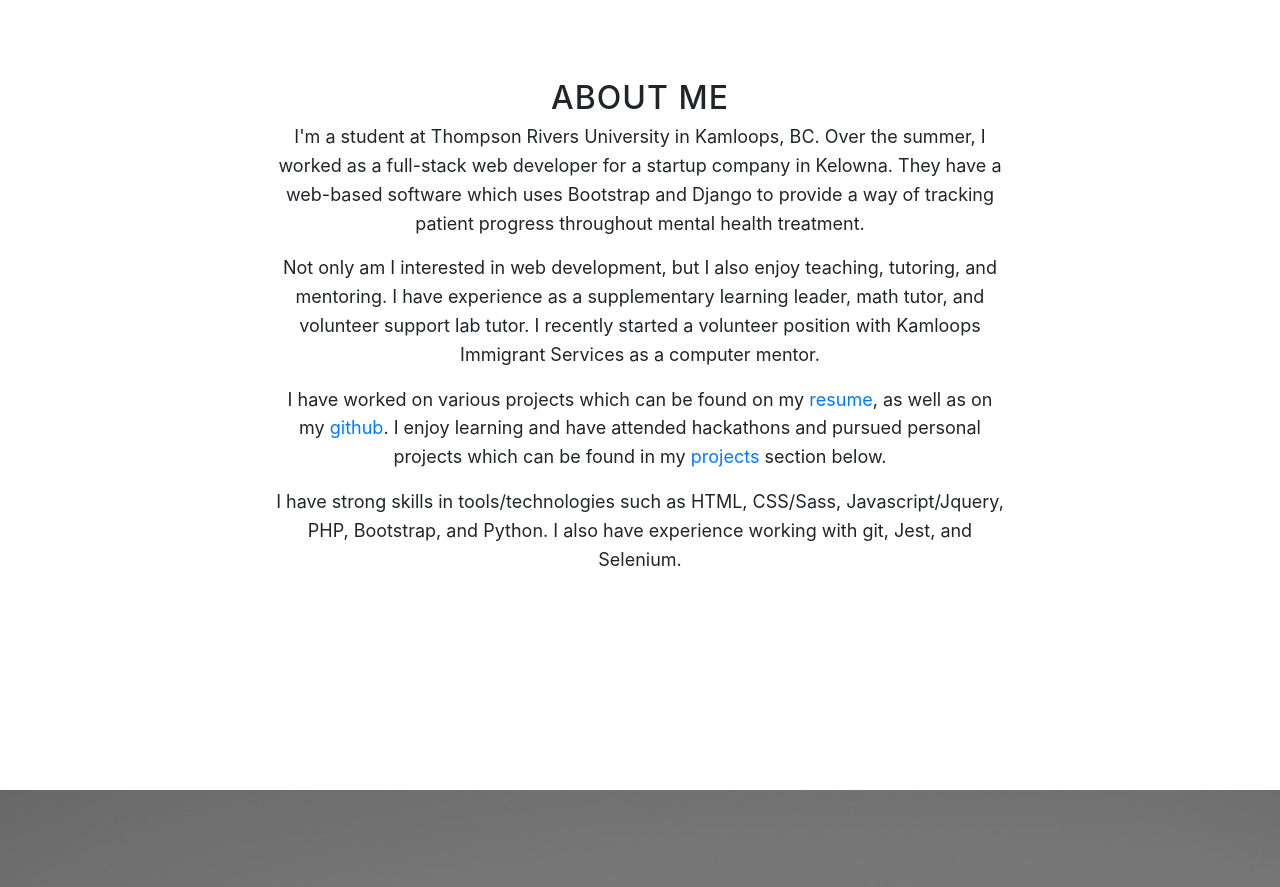
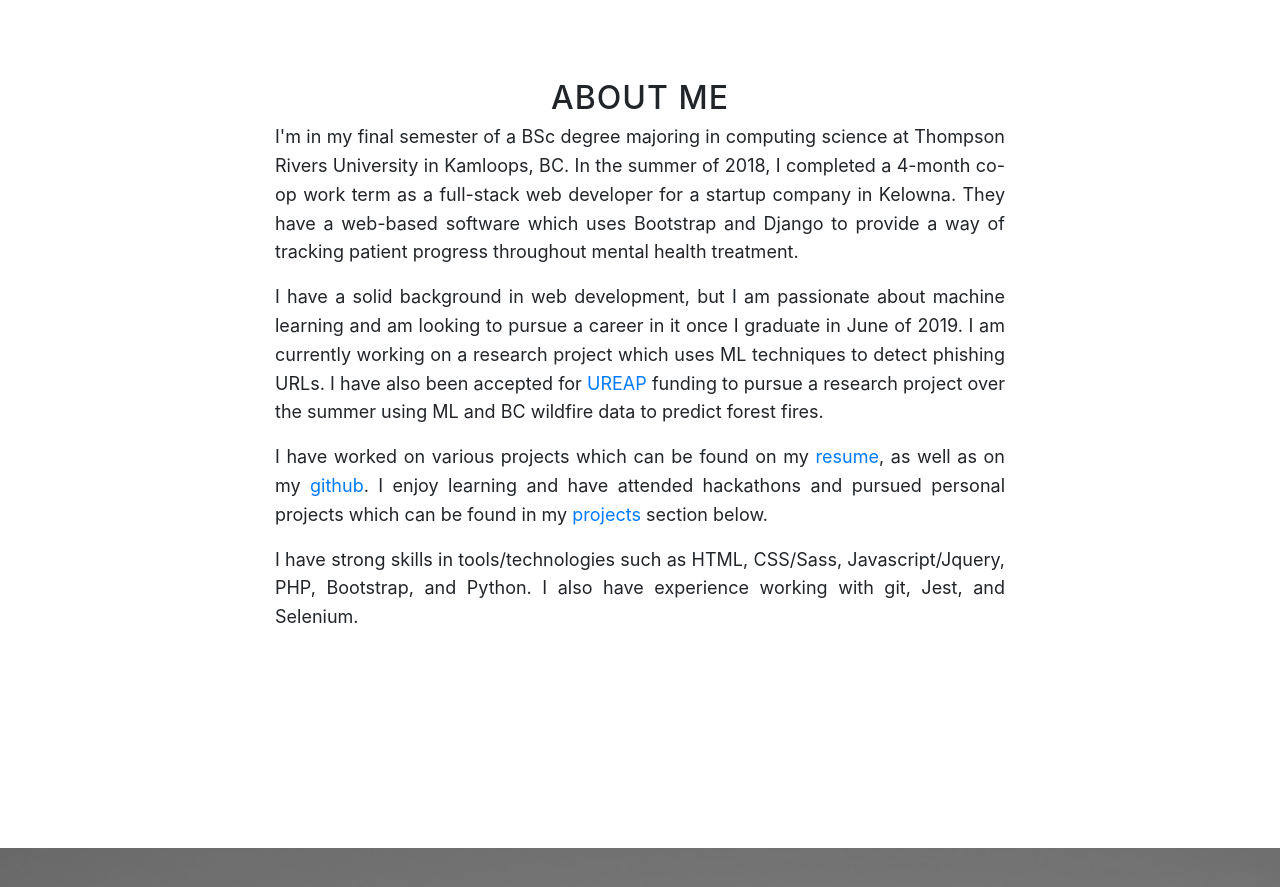
Before and after one commit to franarama/franarama.github.io, a website with bundled scripts: page index.html in a window 1280 px wide. Shown: the part 920-1807 px from the top of the page. Built offline with nearby package versions, Linux system fonts and the light colour scheme; files whose address does not match are found by name.

Commit message:
Update about me section

```diff
--- a/index.html
+++ b/index.html
@@ -21,7 +21,7 @@
     <!-- Custom styles for this template -->
     <link href="css/grayscale.min.css" rel="stylesheet">
 
-    <link rel="icon" href="img/emoji.png">
+    <link rel="icon" width="100" height="50" href="img/emoji.png">
 
 </head>
 
@@ -76,24 +76,25 @@
             <div class="row">
                 <div class="col-lg-8 mx-auto">
                     <h2>About Me</h2>
-                    <p>
-                        I'm a student at Thompson Rivers University in Kamloops, BC. Over the summer, I worked as a full-stack web developer for a startup company in Kelowna. They have a web-based software which uses Bootstrap and Django to provide a way of tracking patient progress throughout mental health treatment.
+                    <p class="text-justify">
+                        I'm in my final semester of a BSc degree majoring in computing science at Thompson Rivers University in Kamloops, BC. In the summer of 2018, I completed a 4-month co-op work term as a full-stack web developer for a startup company in Kelowna. They have a web-based software which uses Bootstrap and Django to provide a way of tracking patient progress throughout mental health treatment.
                     </p>
-                    <p>
-                        Not only am I interested in web development, but I also enjoy
-                        teaching, tutoring, and mentoring. I have experience as a
-                        supplementary learning leader, math tutor, and volunteer
-                        support lab tutor. I recently started a volunteer position
-                        with Kamloops Immigrant Services as a computer mentor.
-                    </p>
-                    <p>
+                    <p class="text-justify">
+                        I have a solid background in web development, but I am passionate about
+                        machine learning and am looking to pursue a career in it once I graduate
+                        in June of 2019. I am currently working on a research project which uses
+                        ML techniques to detect phishing URLs. I have also been accepted
+                        for <a href="https://www.tru.ca/research/undergraduate-research/ureap-award.html">UREAP</a>
+                        funding to pursue a research project over the summer using ML and BC wildfire data to predict
+                        forest fires.
+                    <p class="text-justify">
                         I have worked on various projects which can be found on my <a href="#download">resume</a>, as well as on my
                         <a href="https://www.github.com/franarama">github</a>.
                         I enjoy learning and have attended hackathons and pursued personal
                         projects which can be found in my
                         <a href="#projects">projects</a> section below.
                     </p>
-                    <p>
+                    <p class="text-justify">
                         I have strong skills in tools/technologies such as
                         HTML, CSS/Sass, Javascript/Jquery, PHP, Bootstrap, and Python.
                         I also have experience working with git, Jest, and Selenium.
```
